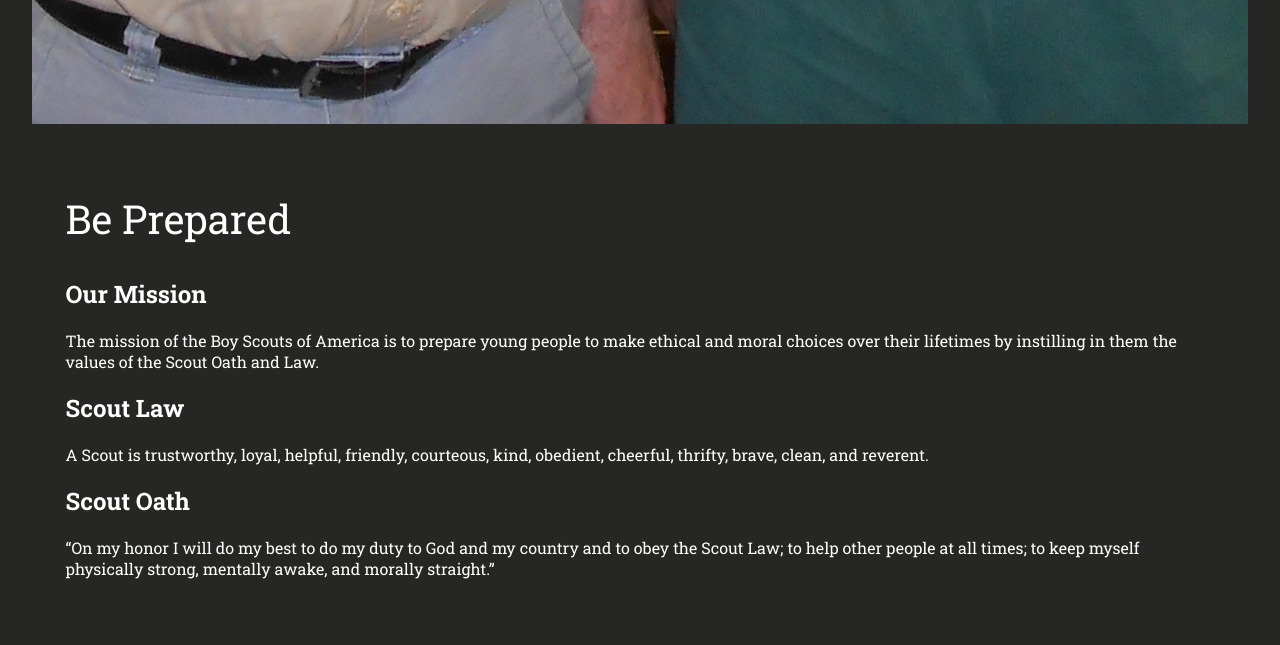
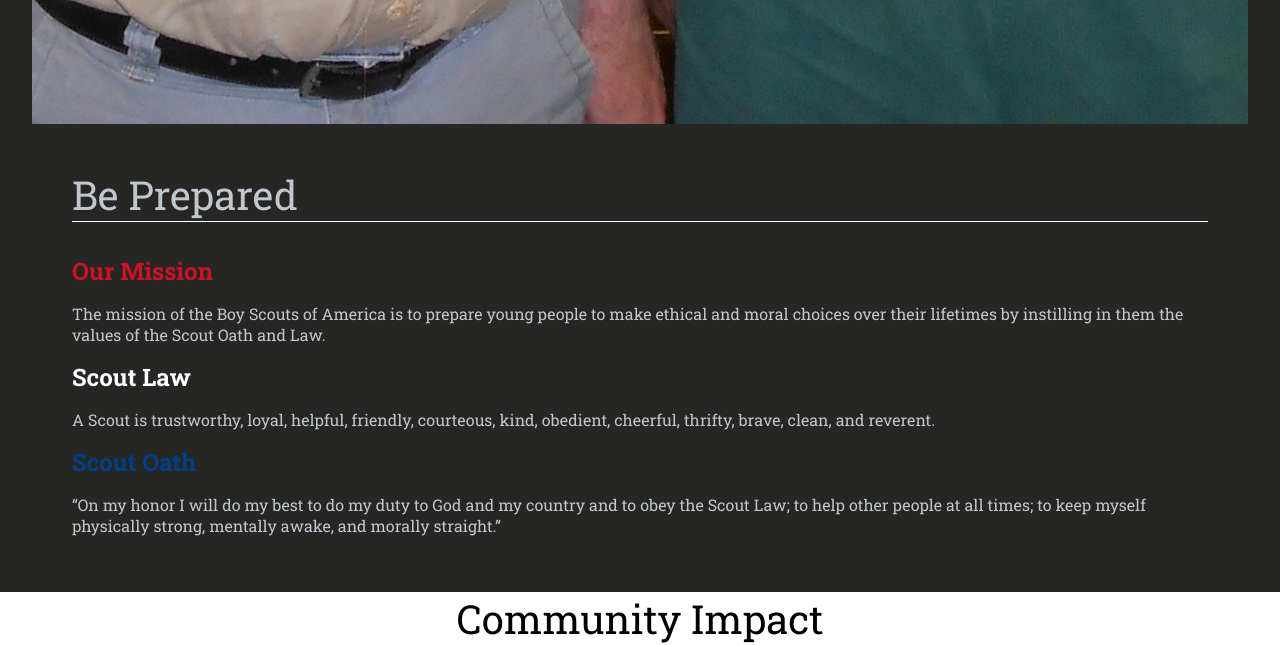
Before and after one commit to SATroop227Media/WebpageTroop227, a React (Vite) app: page / in a window 1280 px wide. Shown: the part 2500-3145 px from the top of the page. Built offline with nearby package versions, Linux system fonts and the light colour scheme.

Commit message:
added h2 styling

```diff
--- a/src/App.css
+++ b/src/App.css
@@ -84,6 +84,10 @@ h1 {
   margin-top: 0rem;
 }
 
+h2 {
+  margin: 0rem;
+}
+
 .header-title {
   font-weight: 900;
   font-size: 1.5rem;
@@ -162,15 +166,29 @@ h1 {
 
 
 
-.mission {
+.home-intro--content {
   text-align:initial;
 
+  color: #c0c8ce;
+  /* Since it's wrapped in a container we use these offsets to push it to the screen size */
+  padding: 2.5em;
+
+}
+
+.home-intro--content h1 {
+  border-bottom: 1px solid #fff;
+}
+
+#mission {
+  color: #CE1126;
+}
+
+#scout-law {
   color: #fff;
-  /* Since it's wrapped in a container we use these offsets to push it to the screen size */
-  padding: 4em;
-  width: 100vw;
-  margin-left: -2.5%;
-  position: relative;
+}
+
+#scout-oath {
+  color: #003F87;
 }
 
 
--- a/src/App.tsx
+++ b/src/App.tsx
@@ -32,13 +32,13 @@ function App() {
             <img src={scoutMasters}/>
           </figure>
           {/* This is copied from the offical BS site Make sure to change! */}
-          <div className='mission'>
+          <div className='home-intro--content'>
             <h1>Be Prepared</h1>
-            <h2>Our Mission</h2>
+            <h2 id='mission'>Our Mission</h2>
             <p>The mission of the Boy Scouts of America is to prepare young people to make ethical and moral choices over their lifetimes by instilling in them the values of the Scout Oath and Law.</p>
-            <h2>Scout Law</h2>
+            <h2 id='scout-law'>Scout Law</h2>
             <p>A Scout is trustworthy, loyal, helpful, friendly, courteous, kind, obedient, cheerful, thrifty, brave, clean, and reverent.</p>
-            <h2>Scout Oath</h2>
+            <h2 id='scout-oath'>Scout Oath</h2>
             <p>“On my honor I will do my best to do my duty to God and my country and to obey the Scout Law; to help other people at all times; to keep myself physically strong, mentally awake, and morally straight.”</p>
           </div>
 
```
